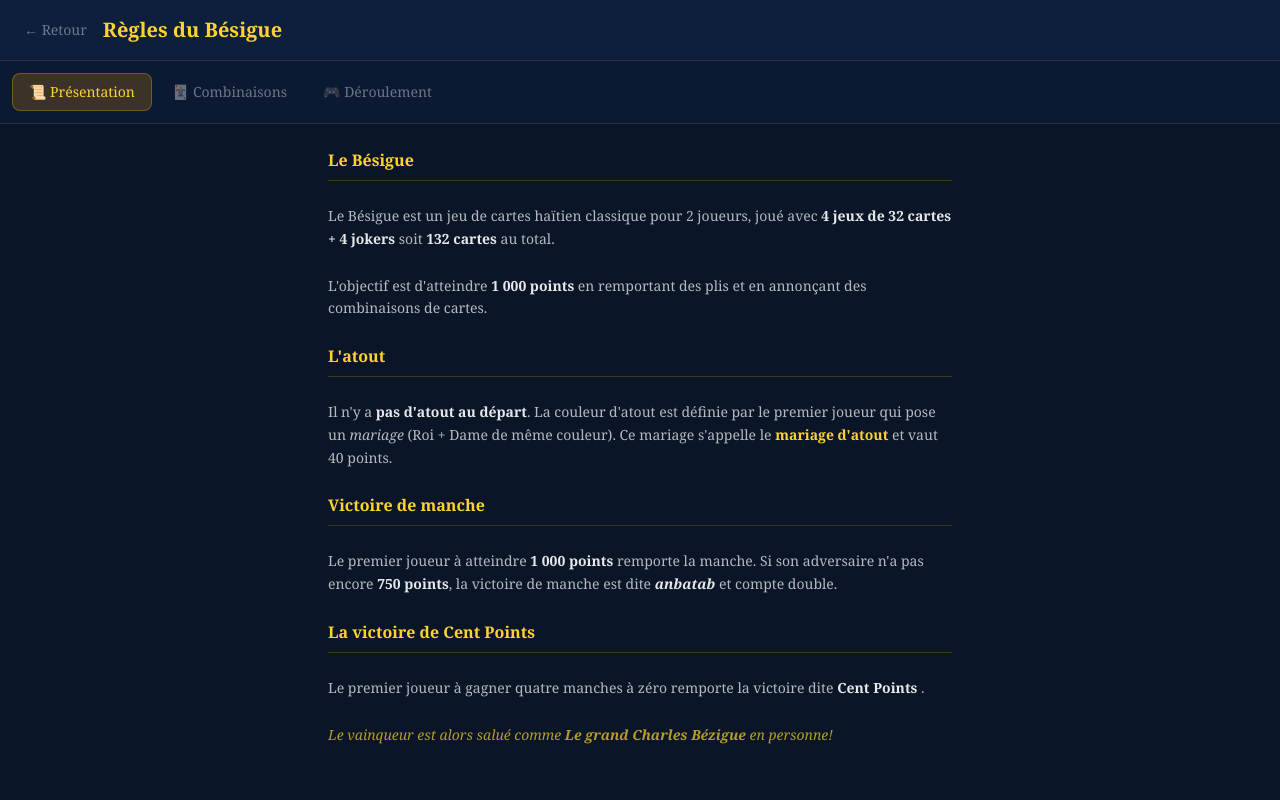
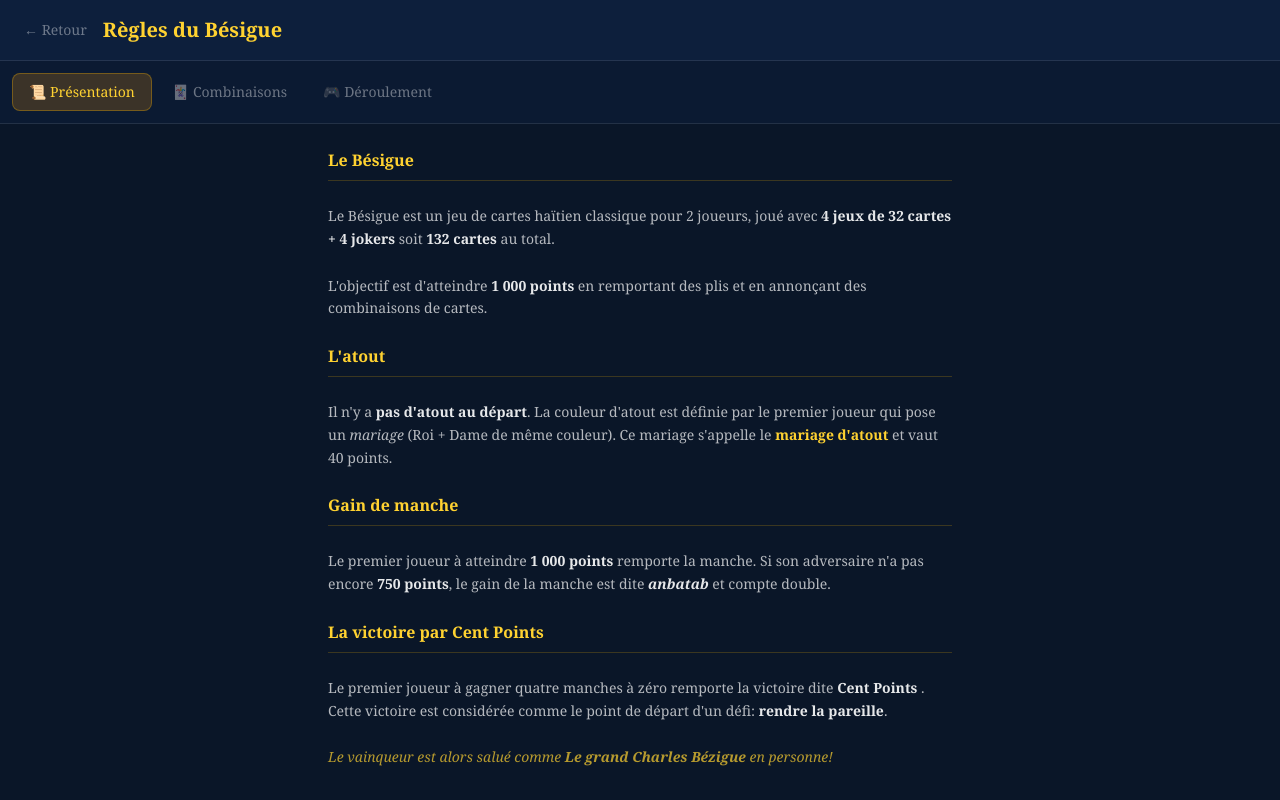
Before and after one commit to jerase/besigue, a React (Vite) app: page / in a window 1280 px wide. Both pictures are taken after a click on the button "📖 Règles". Built offline with nearby package versions, Linux system fonts and the light colour scheme.

Commit message:
amelioration des regles

```diff
--- a/src/screens/EcranRegles.tsx
+++ b/src/screens/EcranRegles.tsx
@@ -77,15 +77,15 @@ const SectionPresentation: React.FC = () => (
  Ce mariage s'appelle le <strong className="text-amber-300">mariage d'atout</strong> et vaut 40 points.
  </p>
 
- <TitreSection>Victoire de manche</TitreSection>
+ <TitreSection>Gain de manche</TitreSection>
  <p>
  Le premier joueur à atteindre <strong className="text-white/90">1 000 points</strong> remporte la manche.
- Si son adversaire n'a pas encore <strong className="text-white/90">750 points</strong>, la victoire de manche est dite <strong className="text-white/90"><em>anbatab</em></strong> et compte double.
+ Si son adversaire n'a pas encore <strong className="text-white/90">750 points</strong>, le gain de la manche est dite <strong className="text-white/90"><em>anbatab</em></strong> et compte double.
  </p>
 
- <TitreSection>La victoire de Cent Points</TitreSection>
+ <TitreSection>La victoire par Cent Points</TitreSection>
  <p>
- Le premier joueur à gagner quatre manches à zéro remporte la victoire dite <strong className="text-white/90"> Cent Points </strong>.
+ Le premier joueur à gagner quatre manches à zéro remporte la victoire dite <strong className="text-white/90"> Cent Points </strong>. Cette victoire est considérée comme le point de départ d'un défi: <strong className="text-white/90">rendre la pareille</strong>.
  </p>
  <p className="text-amber-300/70 italic">
  Le vainqueur est alors salué comme <strong>Le grand Charles Bézigue</strong> en personne!
```
